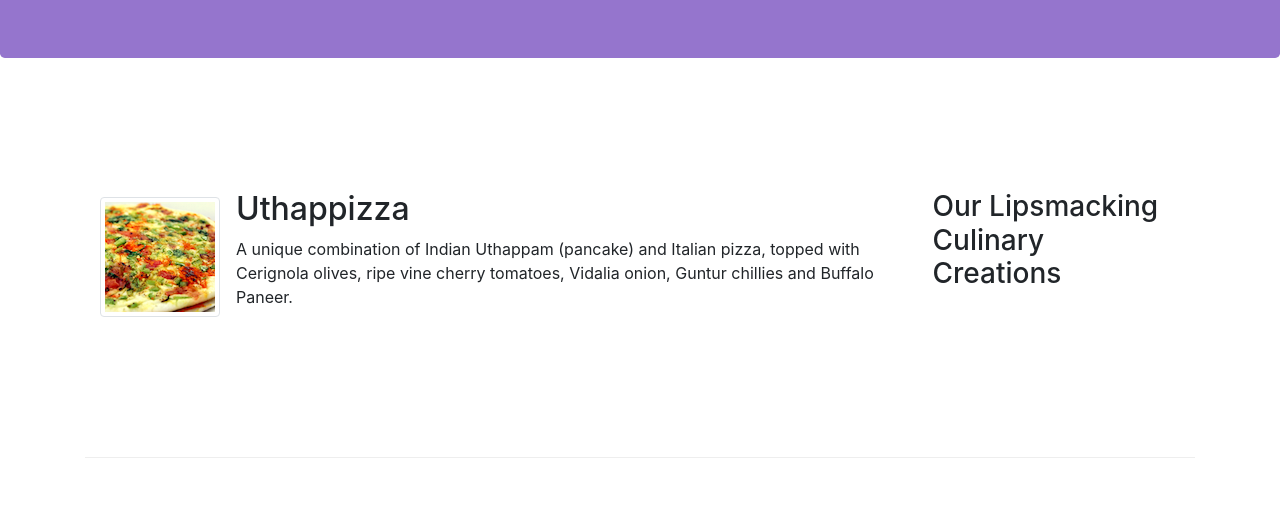
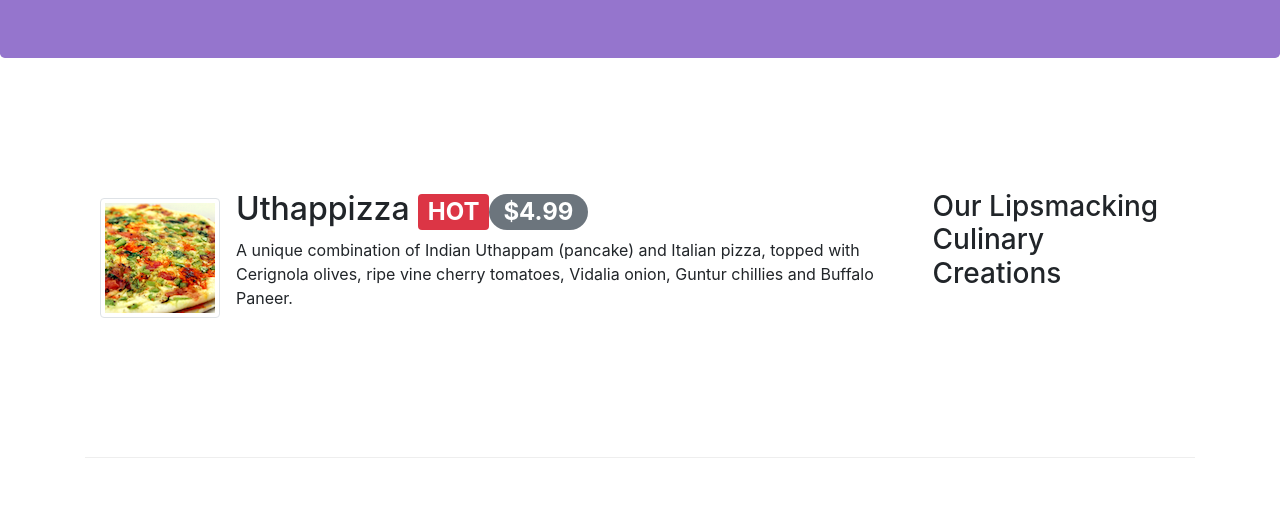
Before and after one commit to fsuleman2/restaurant_site, a website: page index.html in a window 1280 px wide. Shown: the part 276-800 px from the top of the page. Drawn offline with nearby package versions, Linux system fonts and the light colour scheme.

Commit message:
Alerting users using Badges

```diff
--- a/index.html
+++ b/index.html
@@ -57,7 +57,8 @@
                 <div class="media">
                     <img src="img/uthappizza.png" alt="uthappapizza" class="d-flex mr-3 img-thumbnail align-self-center">
                     <div class="media-body">
-                        <h2 class="mt-0">Uthappizza</h2>
+                        <!--Badge-->
+                        <h2 class="mt-0">Uthappizza <span class="badge badge-danger">HOT</span><span class="badge badge-pill badge-secondary">$4.99</span></h2>
                         <p class="d-none d-sm-block">A unique combination of Indian Uthappam (pancake) and Italian pizza, topped with Cerignola olives, ripe vine cherry tomatoes, Vidalia onion, Guntur chillies and Buffalo Paneer.</p>
                     </div>
                 </div>
```
